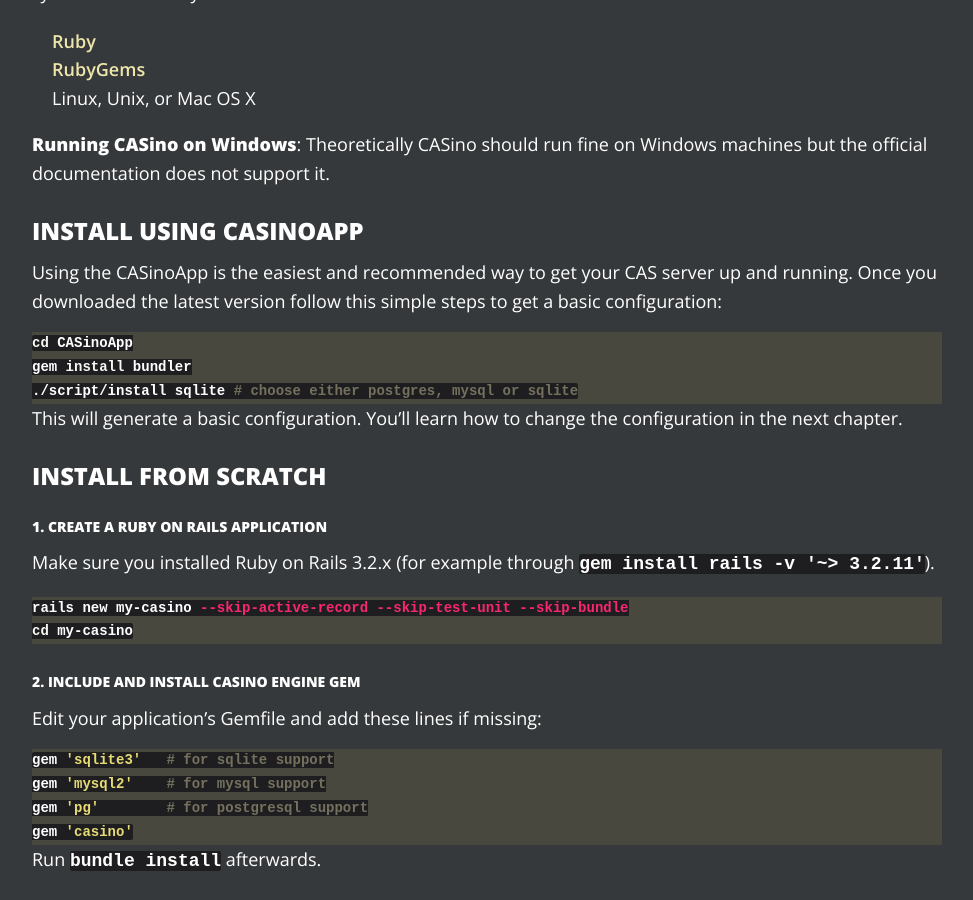
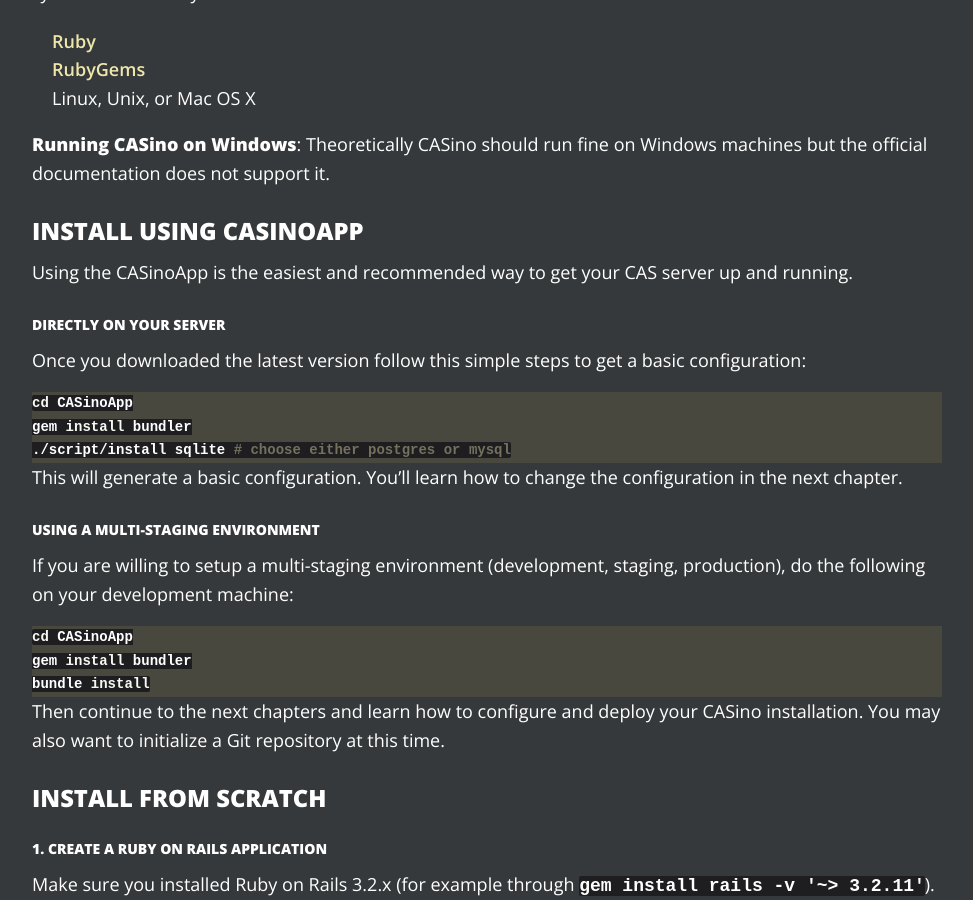
Before and after one commit to rbCAS/rbcas.github.com, a Jekyll site: the page built from docs/installation/index.md, in a window 1280 px wide and 900 px high, scrolled down 307 px. Shown: the whole window, without its empty margins (153-1126 px from the left). Built offline with Jekyll 4.4.1, drawn with Linux system fonts in a browser that asks for light colours.

Commit message:
Multi-staging environment

```diff
--- a/docs/installation/index.md
+++ b/docs/installation/index.md
@@ -17,15 +17,31 @@
 
 ## Install using CASinoApp
 
-Using the CASinoApp is the easiest and recommended way to get your CAS server up and running. Once you downloaded the latest version follow this simple steps to get a basic configuration:
+Using the CASinoApp is the easiest and recommended way to get your CAS server up and running.
+
+### Directly on your server
+
+Once you downloaded the latest version follow this simple steps to get a basic configuration:
 
 {% highlight bash %}
 cd CASinoApp
 gem install bundler
-./script/install sqlite # choose either postgres, mysql or sqlite
+./script/install sqlite # choose either postgres or mysql
 {% endhighlight %}
 
 This will generate a basic configuration. You'll learn how to change the configuration in the next chapter.
+
+### Using a multi-staging environment
+
+If you are willing to setup a multi-staging environment (development, staging, production), do the following on your development machine:
+
+{% highlight bash %}
+cd CASinoApp
+gem install bundler
+bundle install
+{% endhighlight %}
+
+Then continue to the next chapters and learn how to configure and deploy your CASino installation. You may also want to initialize a Git repository at this time.
 
 ## Install from scratch
 
@@ -42,7 +58,7 @@
 
 Edit your application's Gemfile and add these lines if missing:
 
-{% highlight bash %}
+{% highlight ruby %}
 gem 'sqlite3'   # for sqlite support
 gem 'mysql2'    # for mysql support
 gem 'pg'        # for postgresql support
```
Also changed, not shown: docs/configuration/index.md (+2 -1 lines), docs/index.md (+0 -11 lines), images/casino_login.png (added).
